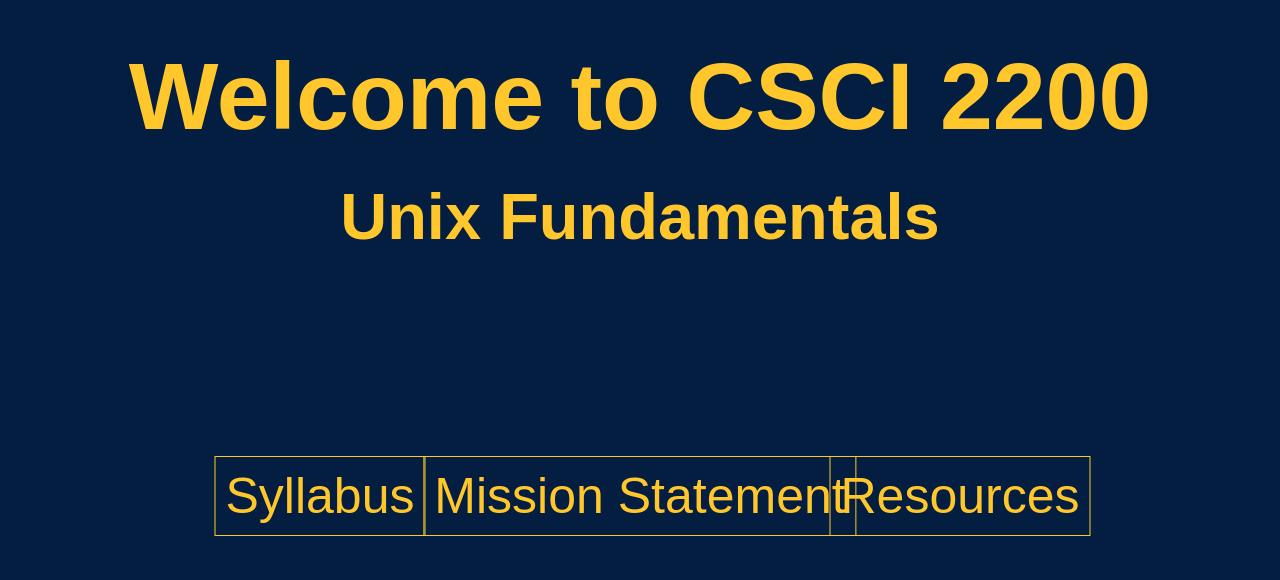
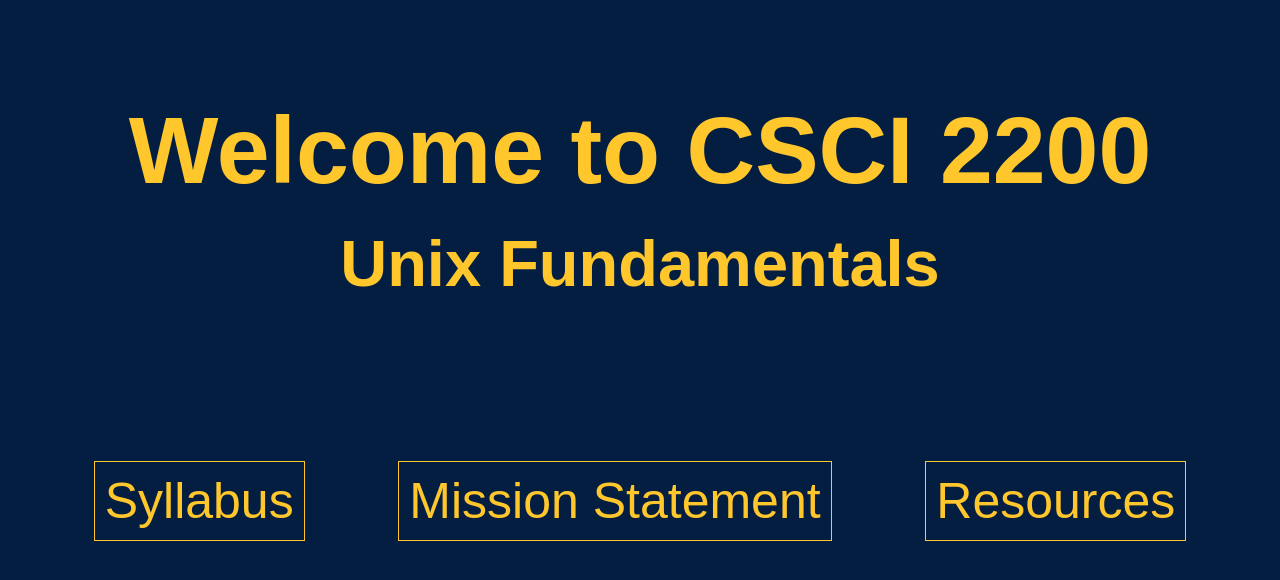
Before and after one commit to LaGren0ui11e/CSCI-1210-Group-Project, a plain HTML site: page index.html in a window 1280 px wide. Shown: the part 104-684 px from the top of the page. Drawn offline with Linux system fonts and the light colour scheme.

Commit message:
Update homepage.css

```diff
--- a/css/homepage.css
+++ b/css/homepage.css
@@ -18,42 +18,16 @@ h1, h2 {
     background-color: #041E42;
     color: #FFC72C;
     white-space: nowrap;
+    text-align: center;
 }
 
 h1 {
+    padding-top: 200px;
     font-size: 95px;
 }
 
 h2 {
     font-size: 65px;
-}
-
-.center{
-    position: fixed;
-    top: 25%;
-    left: 50%;
-    transform: translate(-50%, -50%);
-}
-
-#button-left {
-    position: fixed;
-    top: 75%;
-    left: 25%;
-    transform: translate(-50%, -50%);
-}
-
-#button-center {
-    position: fixed;
-    top: 75%;
-    left: 50%;
-    transform: translate(-50%, -50%);
-}
-
-#button-right {
-    position: fixed;
-    top: 75%;
-    left: 75%;
-    transform: translate(-50%, -50%);
 }
 
 a {
@@ -66,6 +40,12 @@ a {
     text-decoration: none;
 }
 
+nav {
+    padding-top: 160px;
+    display: flex;
+    justify-content: space-evenly;
+}
+
 nav a:hover, nav a:active, .current {
     color: #041E42;
     background-color: #FFC72C;
```
